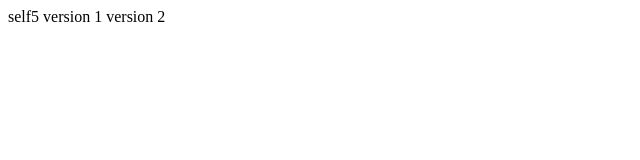
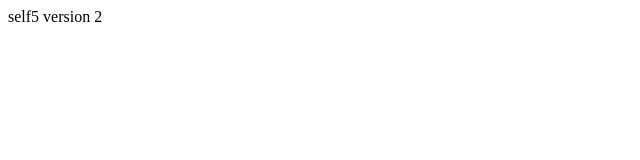
Before and after one commit to qbqb/self5, a plain HTML site: page index.html in a window 1280 px wide. Shown: the full height of the page, 0-640 px from the left. Drawn offline with Linux system fonts and the light colour scheme.

Commit message:
Update index.html

```diff
--- a/index.html
+++ b/index.html
@@ -8,7 +8,6 @@
   </head>
   <body>
     self5
-    version 1
     version 2
   </body>
 </html>
```
